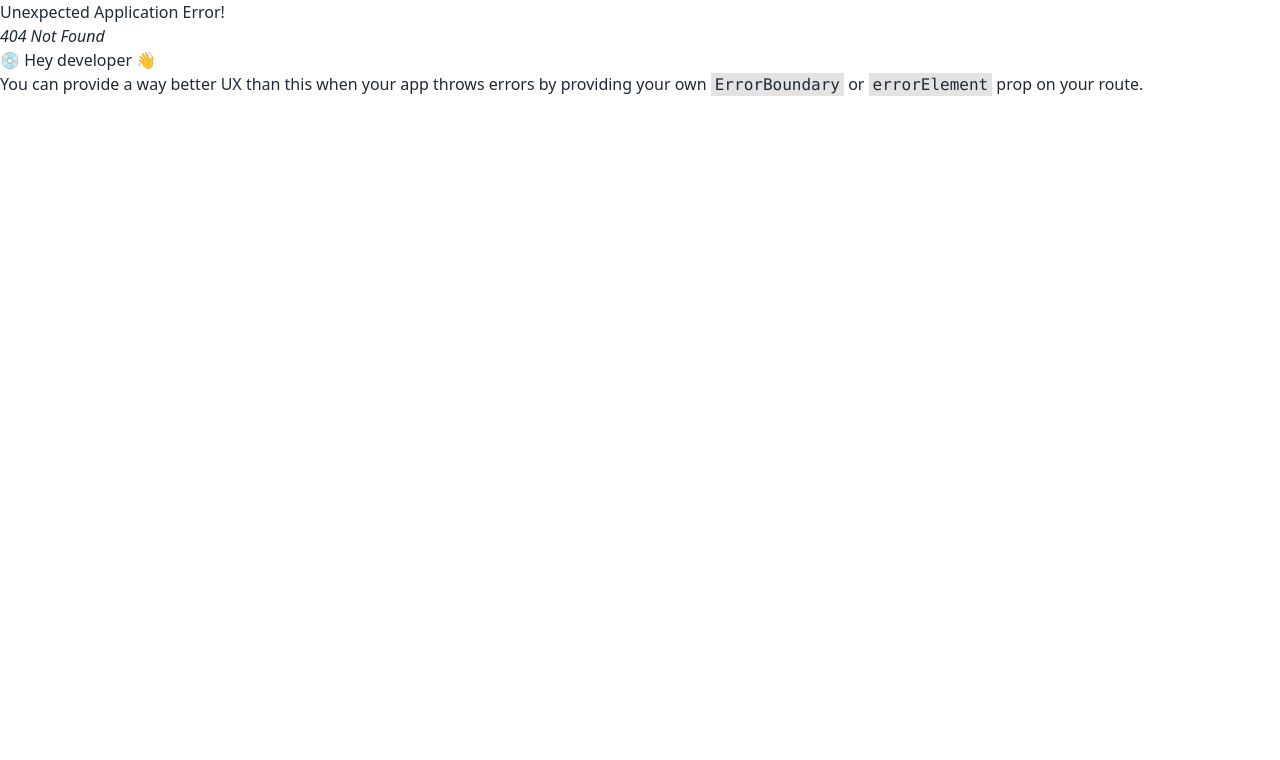
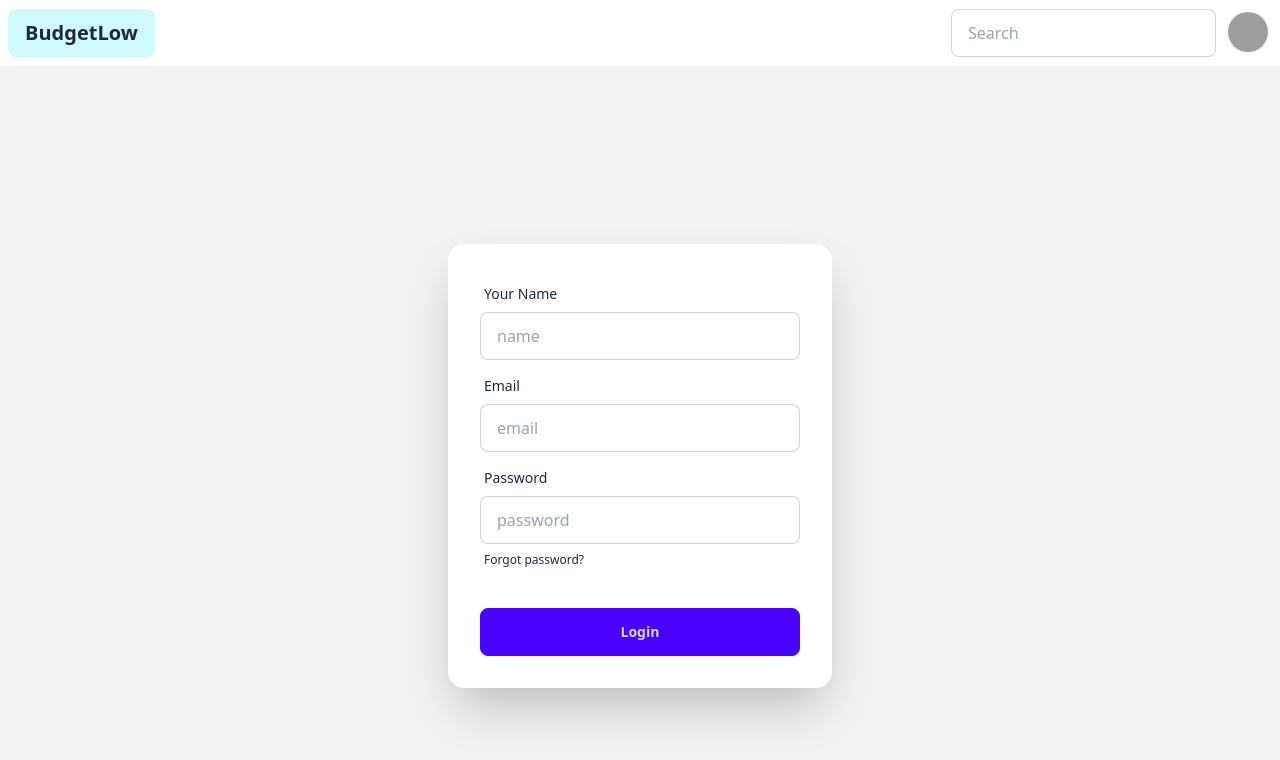
Before and after one commit to jalal-uddin-sharif/budget-low-client, a React (Vite) app: page /register in a window 1280 px wide. Before the commit this address had no page. Shown: the top 760 px of the page. Built offline with nearby package versions, Linux system fonts and the light colour scheme; grey boxes are pictures that could not be loaded.

Commit message:
register page designed and done func

```diff
--- a/package.json
+++ b/package.json
@@ -13,6 +13,7 @@
     "firebase": "^10.13.0",
     "react": "^18.3.1",
     "react-dom": "^18.3.1",
+    "react-hot-toast": "^2.4.1",
     "react-router-dom": "^6.26.1"
   },
   "devDependencies": {
--- a/src/Roots/Roots.jsx
+++ b/src/Roots/Roots.jsx
@@ -1,12 +1,14 @@
 import React from 'react';
 import Nav from '../component/Nav';
 import { Outlet } from 'react-router-dom';
+import { Toaster } from 'react-hot-toast';
 
 const Roots = () => {
     return (
         <div>
             <Nav/>
             <Outlet/>
+            <Toaster/>
         </div>
     );
 };
--- a/src/authentication/Login.jsx
+++ b/src/authentication/Login.jsx
@@ -1,11 +1,59 @@
-import React from 'react';
+import React from "react";
 
 const Login = () => {
-    return (
-        <div>
-            this is login page
+
+    const loginButton = (e) =>{
+        e.preventDefault()
+        const form = e.target
+        const Email = form.email.value;
+        const Password = form.password.value;
+        console.log(Email, Password);
+    }
+  return (
+    <div>
+      <div className="hero bg-base-200 min-h-screen">
+        <div className="hero-content flex-col lg:flex-row-reverse">
+
+          <div className="card bg-base-100 w-full max-w-sm shrink-0 shadow-2xl">
+            <form onSubmit={loginButton} className="card-body">
+              <div className="form-control">
+                <label className="label">
+                  <span className="label-text">Email</span>
+                </label>
+                <input
+                  type="email"
+                  name="email"
+                  placeholder="email"
+                  className="input input-bordered"
+                  required
+                />
+              </div>
+              <div className="form-control">
+                <label className="label">
+                  <span className="label-text">Password</span>
+                </label>
+                <input
+                  type="password"
+                  name="password"
+                  placeholder="password"
+                  className="input input-bordered"
+                  required
+                />
+                <label className="label">
+                  <a href="#" className="label-text-alt link link-hover">
+                    Forgot password?
+                  </a>
+                </label>
+              </div>
+              <div className="form-control mt-6">
+                <button type="submit" className="btn btn-primary">Login</button>
+              </div>
+            </form>
+          </div>
         </div>
-    );
+      </div>
+    </div>
+  );
 };
 
 export default Login;
--- a/src/authentication/Register.jsx
+++ b/src/authentication/Register.jsx
@@ -1,10 +1,87 @@
-import React from 'react';
+import React, { useContext } from 'react';
+import { AuthContext } from './authprovider/AuthProvider';
+import toast from 'react-hot-toast';
+import { Navigate } from 'react-router-dom';
 
 const Register = () => {
+    const {createUser, setUser} = useContext(AuthContext)
+    const registerButton = (e) =>{
+        e.preventDefault()
+        const form = e.target
+        const Name = form.name.value;
+        const Email = form.email.value;
+        const Password = form.password.value;
+        console.log(Email, Password, Name);
+
+        createUser(Email, Password)
+        .then(result=>{
+            toast.success("account registered")
+            setUser(result.user);
+        })
+        .catch(error=>{
+            toast.error("Email maybe already used");
+
+
+        })
+
+
+    }
     return (
         <div>
-            this is register page
+        <div className="hero bg-base-200 min-h-screen">
+
+
+            <div className="card bg-base-100 w-full max-w-sm shrink-0 shadow-2xl">
+              <form onSubmit={registerButton} className="card-body">
+                <div className="form-control">
+                  <label className="label">
+                    <span className="label-text">Your Name</span>
+                  </label>
+                  <input
+                    type="name"
+                    name="name"
+                    placeholder="name"
+                    className="input input-bordered"
+                    required
+                  />
+                </div>
+                <div className="form-control">
+                  <label className="label">
+                    <span className="label-text">Email</span>
+                  </label>
+                  <input
+                    type="email"
+                    name="email"
+                    placeholder="email"
+                    className="input input-bordered"
+                    required
+                  />
+                </div>
+                <div className="form-control">
+                  <label className="label">
+                    <span className="label-text">Password</span>
+                  </label>
+                  <input
+                    type="password"
+                    name="password"
+                    placeholder="password"
+                    className="input input-bordered"
+                    required
+                  />
+                  <label className="label">
+                    <a href="#" className="label-text-alt link link-hover">
+                      Forgot password?
+                    </a>
+                  </label>
+                </div>
+                <div className="form-control mt-6">
+                  <button type="submit" className="btn btn-primary">Login</button>
+                </div>
+              </form>
+
+          </div>
         </div>
+      </div>
     );
 };
 
--- a/src/authentication/authprovider/AuthProvider.jsx
+++ b/src/authentication/authprovider/AuthProvider.jsx
@@ -1,10 +1,17 @@
-import React, { Children, createContext, useState } from 'react';
-
+import React, {createContext, useState } from 'react';
+import { createUserWithEmailAndPassword, getAuth } from 'firebase/auth';
+import { app } from '../../Firebase/firebase.config';
 export const AuthContext = createContext(null)
 const AuthProvider = ({children}) => {
-    const [user, setUser] = useState([])
+   const auth = getAuth(app)
+   const [user, setUser] = useState({})
+   console.log(user);
+   const createUser = (email, password) =>{
+    return createUserWithEmailAndPassword(auth, email, password)
+   }
+
     const authInfo = {
-
+      user, setUser, createUser
     }
     return (
         <AuthContext.Provider value={authInfo}>{children}</AuthContext.Provider>
--- a/src/component/Nav.jsx
+++ b/src/component/Nav.jsx
@@ -1,6 +1,23 @@
 import React from "react";
+import { NavLink } from "react-router-dom";
 
 const Nav = () => {
+    const navlinks = (
+        <>
+             <li>
+                <NavLink to={"/profile"} className="justify-between">
+                  Profile
+                  <span className="badge">New</span>
+                </NavLink>
+              </li>
+              <li>
+                <a>Settings</a>
+              </li>
+              <li>
+                <NavLink to={"/login"}>LogIn</NavLink>
+              </li>
+        </>
+    )
   return (
     <div className="container mx-auto">
       <div className="navbar bg-base-100">
@@ -32,18 +49,9 @@ const Nav = () => {
               tabIndex={0}
               className="menu menu-sm dropdown-content bg-base-100 rounded-box z-[1] mt-3 w-52 p-2 shadow"
             >
-              <li>
-                <a className="justify-between">
-                  Profile
-                  <span className="badge">New</span>
-                </a>
-              </li>
-              <li>
-                <a>Settings</a>
-              </li>
-              <li>
-                <a>Logout</a>
-              </li>
+         {
+            navlinks
+         }
             </ul>
           </div>
         </div>
```
Also changed, not shown: src/Routes/Routes.jsx (+10 -0 lines), 1 other file (tests, documents, lock files or other folders).
